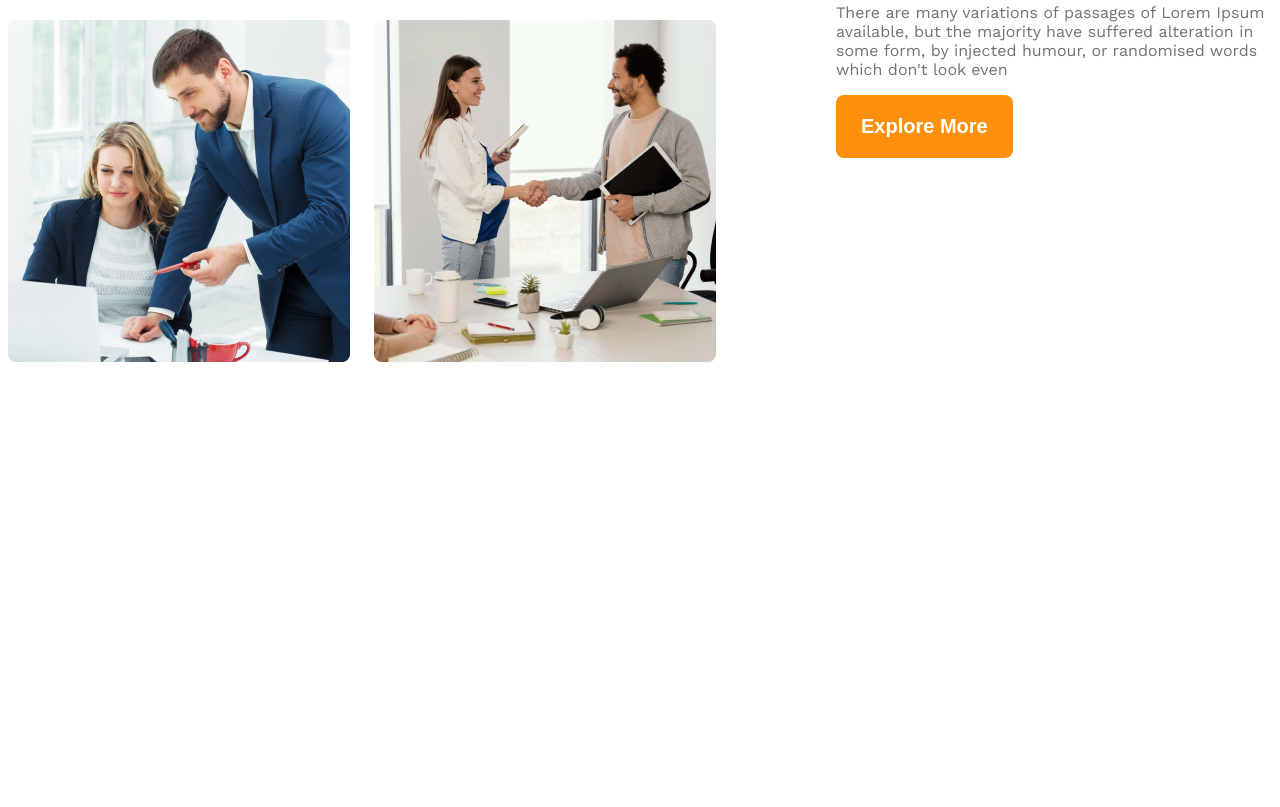
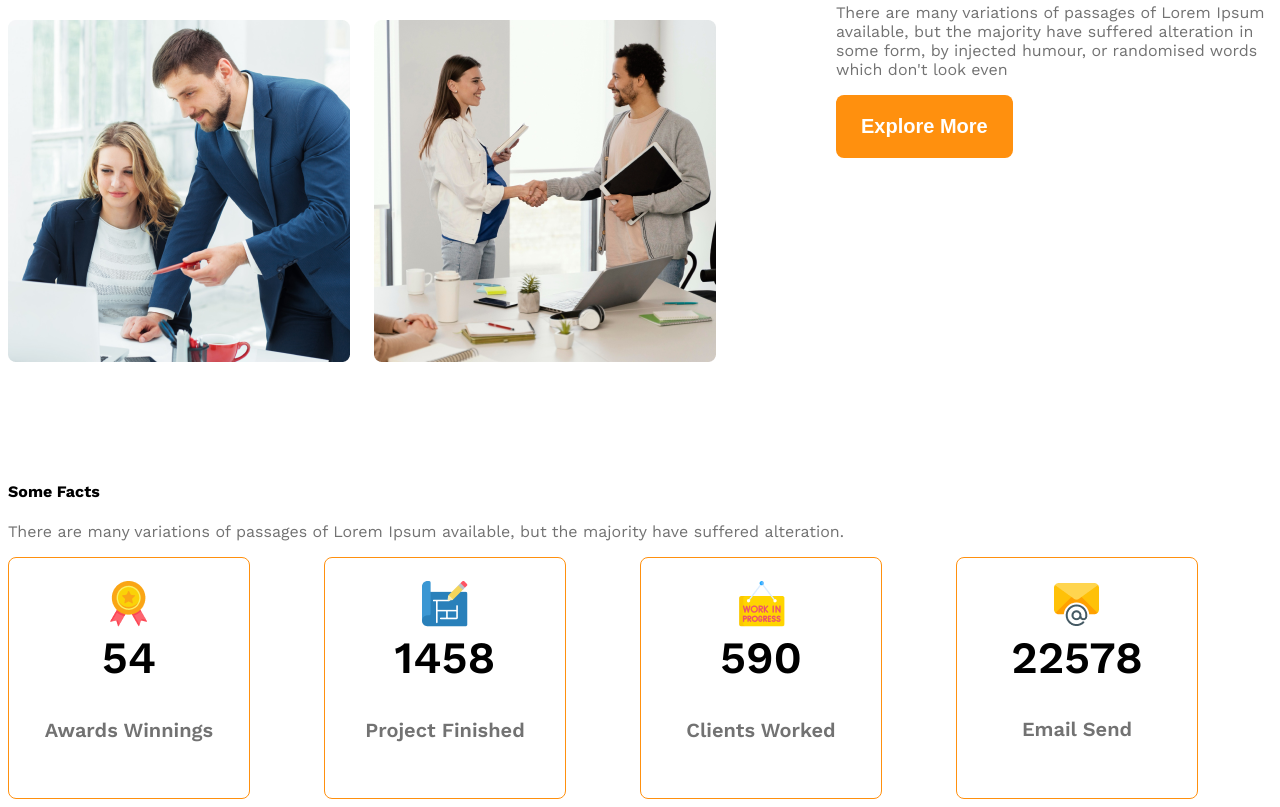
Before and after one commit to anupam0055/g3-architects, a plain HTML site: page index.html in a window 1280 px wide. Shown: the part 1678-2485 px from the top of the page. Before the commit the page ends 2048 px from the top, so only its background shows below. Drawn offline with nearby package versions, Linux system fonts and the light colour scheme.

Commit message:
some fact section

```diff
--- a/Architects/architects.css
+++ b/Architects/architects.css
@@ -162,10 +162,59 @@ main>section{
 
 
 
+/* some-facts section style  */
+.card-container{
+  display: grid;
+  grid-template-columns: repeat(4,1fr);
+  gap: ;
+}
+.card{
+  border: 1px solid rgba(255, 144, 14, 1);
+  border-radius: 8px;
+  width: 240px;
+  height: 240px;
+  display: flex;
+  justify-content: center;
+  align-items: center;
+  text-align: center;
+}
+.fact-no{
+  font-size: 2.8rem;
+  font-weight: 600;
+}
+.fact-name{
+  font-size: 1.25rem;
+  font-weight: 600;
+  color:rgba(114, 114, 114, 1) ;
+
+}
+.description{
+  font-size: 1rem;
+  font-weight: 400;
+  color:rgba(114, 114, 114, 1) ;
+}
+
+
+
+
  /* responsive */
  @media screen and (max-width:576px) {
-  .nav-items,.nav-bar{
+  .nav-items,.nav-bar,.teams{
     flex-direction: column;
+  }
+  .team-img-container{
+    grid-template-columns: repeat(1,1fr);
+    margin: 2px;
+  }
+  .our-featurs{
+    margin: 20px auto;
+  }
+}
+
+/* medium size device */
+@media screen and (min-width:576px) and (max-width:992px) {
+  .teams{
+    flex-direction:column ;
   }
 
 }
--- a/index.html
+++ b/index.html
@@ -45,6 +45,52 @@
                 <button class="pry-btn">Explore More</button>
             </div>
         </section>
+        <section class="two">
+
+        </section>
+        <section class="some-facts">
+            <h4 class="section-title">
+                Some Facts
+            </h4>
+            <p class="description">
+                There are many variations of passages of Lorem Ipsum available, but the majority have suffered alteration.
+            </p>
+            <div class="card-container">
+                <div class="card">
+                    <div>
+                        <img src="./images/icons/ribon.png" alt="" class="fact-icon">
+                    <div class="fact-no">54</div>
+                    <h5 class="fact-name">Awards Winnings</h5>
+                    </div>
+
+                </div>
+                <div class="card">
+                    <div>
+                       <img src="./images/icons/projects.png" alt="" class="fact-icon">
+                    <div class="fact-no">1458</div>
+                    <h5 class="fact-name">Project Finished</h5>
+                    </div>
+
+                </div>
+                <div class="card">
+                    <div>
+                  <img src="./images/icons/customers.png" alt="" class="fact-icon">
+                    <div class="fact-no">590</div>
+                    <h5 class="fact-name">Clients Worked</h5>
+                </div>
+
+                </div>
+
+                <div class="card">
+                    <div>
+                        <img src="./images/icons/email.png" alt="" class="fact-icon">
+                    <div class="fact-no">22578</div>
+                    <h5 class="fact-name">Email Send</h5>
+                    </div>
+
+                </div>
+            </div>
+        </section>
 
     </main>
     <footer>
```
